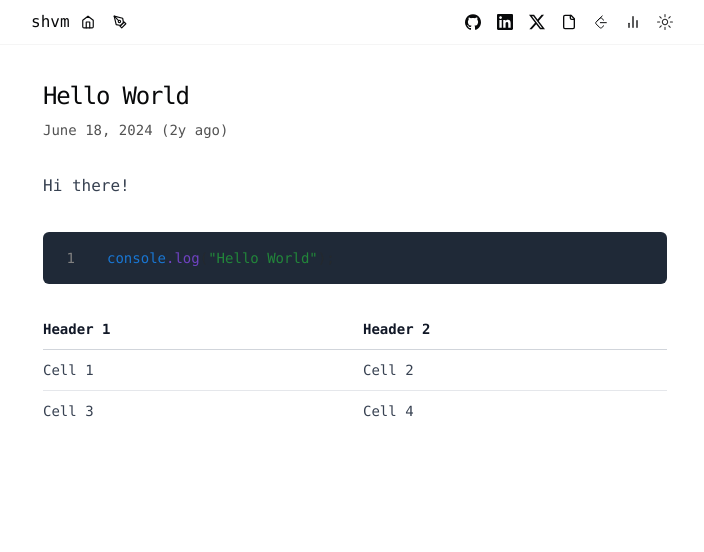
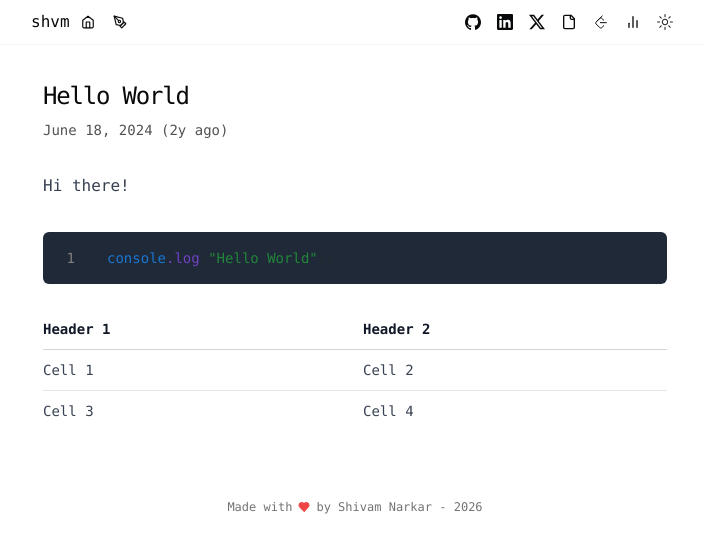
Before and after one commit to shivamnarkar47/portfolio-2.0, a Next.js app: page /blog/hello-world in a window 1280 px wide. Shown: the top 552 px of the page, without its empty margins (285-989 px from the left). Built offline with nearby package versions, Linux system fonts and the light colour scheme.

Commit message:
Add footer and bottom margin on blog pages

```diff
--- a/src/app/blog/[slug]/page.tsx
+++ b/src/app/blog/[slug]/page.tsx
@@ -65,7 +65,7 @@ export default async function Blog({
   }
 
   return (
-    <section id="blog">
+    <section id="blog" className="pb-5">
       <script
         type="application/ld+json"
         suppressHydrationWarning
--- a/src/app/blog/page.tsx
+++ b/src/app/blog/page.tsx
@@ -13,7 +13,7 @@ export default async function BlogPage() {
   const posts = await getBlogPosts();
 
   return (
-    <section>
+    <section className="pb-5">
       <BlurFade delay={BLUR_FADE_DELAY}>
         <h1 className="font-medium text-2xl mb-8 tracking-tighter">blog</h1>
       </BlurFade>
--- a/src/app/client-layout.tsx
+++ b/src/app/client-layout.tsx
@@ -6,6 +6,7 @@ import Navbar from "@/components/navbar";
 import { ThemeProvider } from "@/components/theme-provider";
 import { TooltipProvider } from "@/components/ui/tooltip";
 import { cn } from "@/lib/utils";
+import { Heart } from "lucide-react";
 import { JetBrains_Mono as FontMono } from "next/font/google";
 import "./globals.css";
 import { LoadingScreen } from "@/components/loading-screen";
@@ -37,6 +38,10 @@ export default function AppLayout({
           <div className="pt-16 sm:pt-20 px-4 sm:px-6 max-w-2xl mx-auto">
             {children}
           </div>
+          <footer className="pb-6 mt-12 text-center text-xs text-muted-foreground flex items-center justify-center gap-1.5">
+            Made with <Heart className="size-3 text-red-500 fill-red-500" /> by
+            Shivam Narkar - 2026
+          </footer>
           {isLoading && <LoadingScreen onComplete={handleComplete} />}
         </TooltipProvider>
       </ThemeProvider>
```
